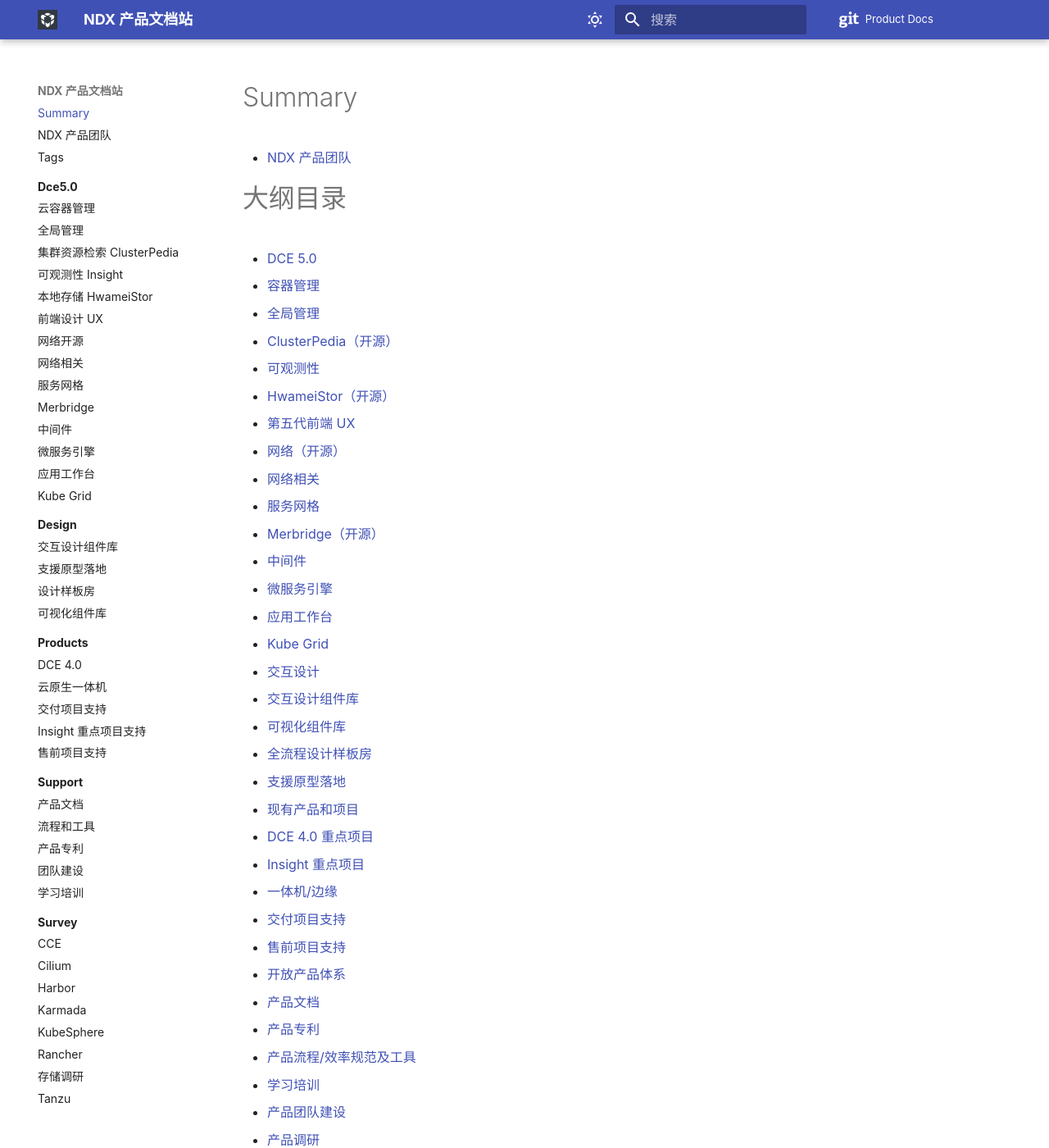
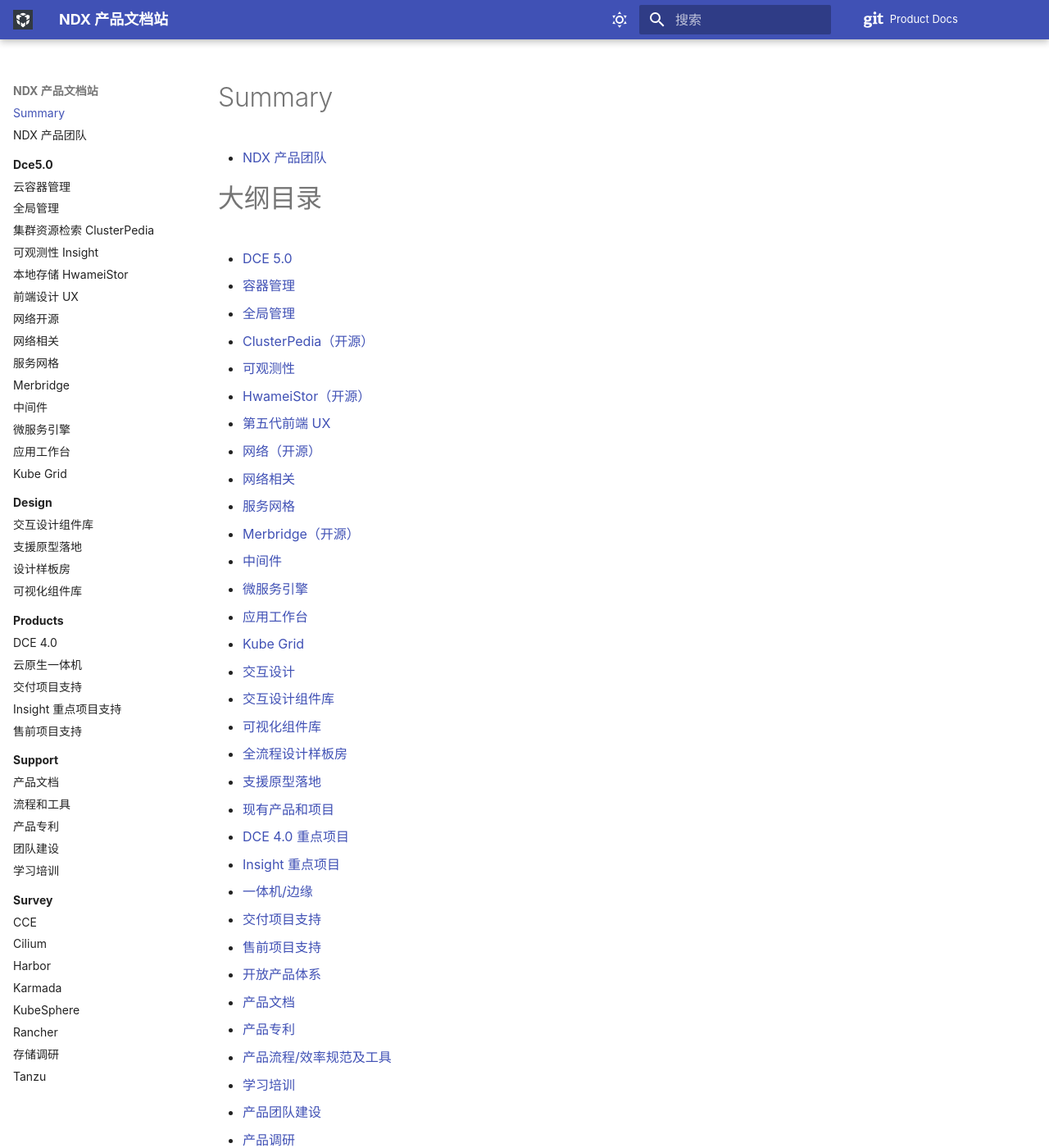
Before and after one commit to SAMZONG/mkdocs-template, an MkDocs documentation site: the page built from docs/index.md, in a window 1280 px wide and 1400 px high. Shown: the whole window at 82% size. Built offline with MkDocs 1.6.1 and Material for MkDocs 9.7.7, drawn with Linux system fonts in a browser that asks for light colours.

Commit message:
add post

```diff
--- /dev/null
+++ b/docs/stylesheets/extra.css
@@ -0,0 +1,3 @@
+.md-grid {
+  max-width: 1440px;
+}
--- a/docs/tags.md
+++ /dev/null
@@ -1,3 +0,0 @@
-# Tags
-
-[TAGS]
--- a/mkdocs.yml
+++ b/mkdocs.yml
@@ -35,7 +35,7 @@
 
   features:
 #    - navigation.tabs
-#    - navigation.tabs.sticky
+    - navigation.tabs.sticky
     - navigation.sections
     - navigation.instant
     - navigation.tracking
@@ -68,8 +68,8 @@
 plugins:
   - mermaid2
   - search
-  - tags:
-        tags_file: tags.md
+#  - tags:
+#        tags_file: tags.md
   - git-revision-date
   - rss
 
@@ -77,6 +77,8 @@
 extra_javascript:
   - https://cdn.jsdelivr.net/gh/mermaid-js/mermaid@develop/dist/mermaid.min.js
 
+extra_css:
+  - stylesheets/extra.css
 
 markdown_extensions:
   - admonition
```
